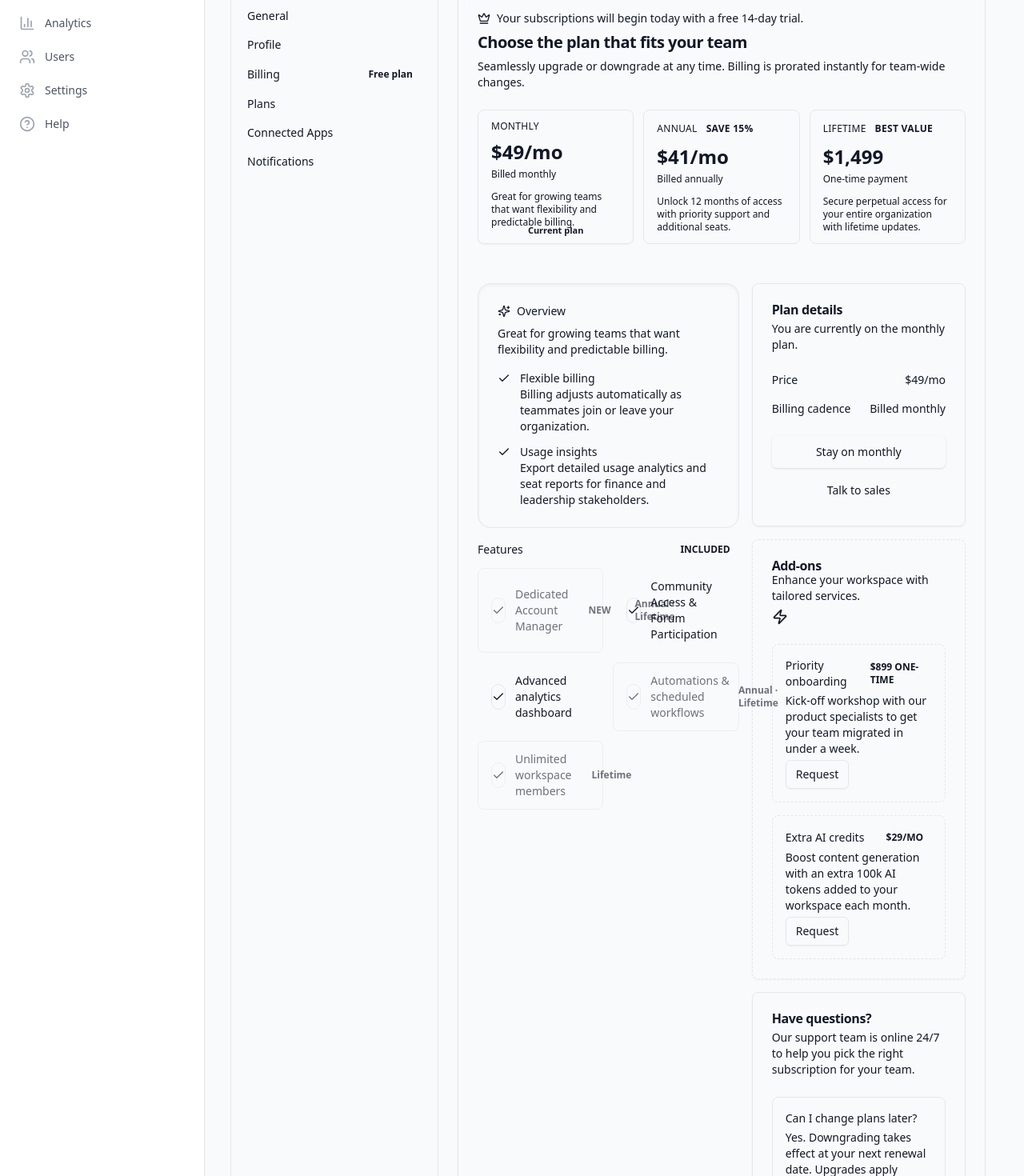
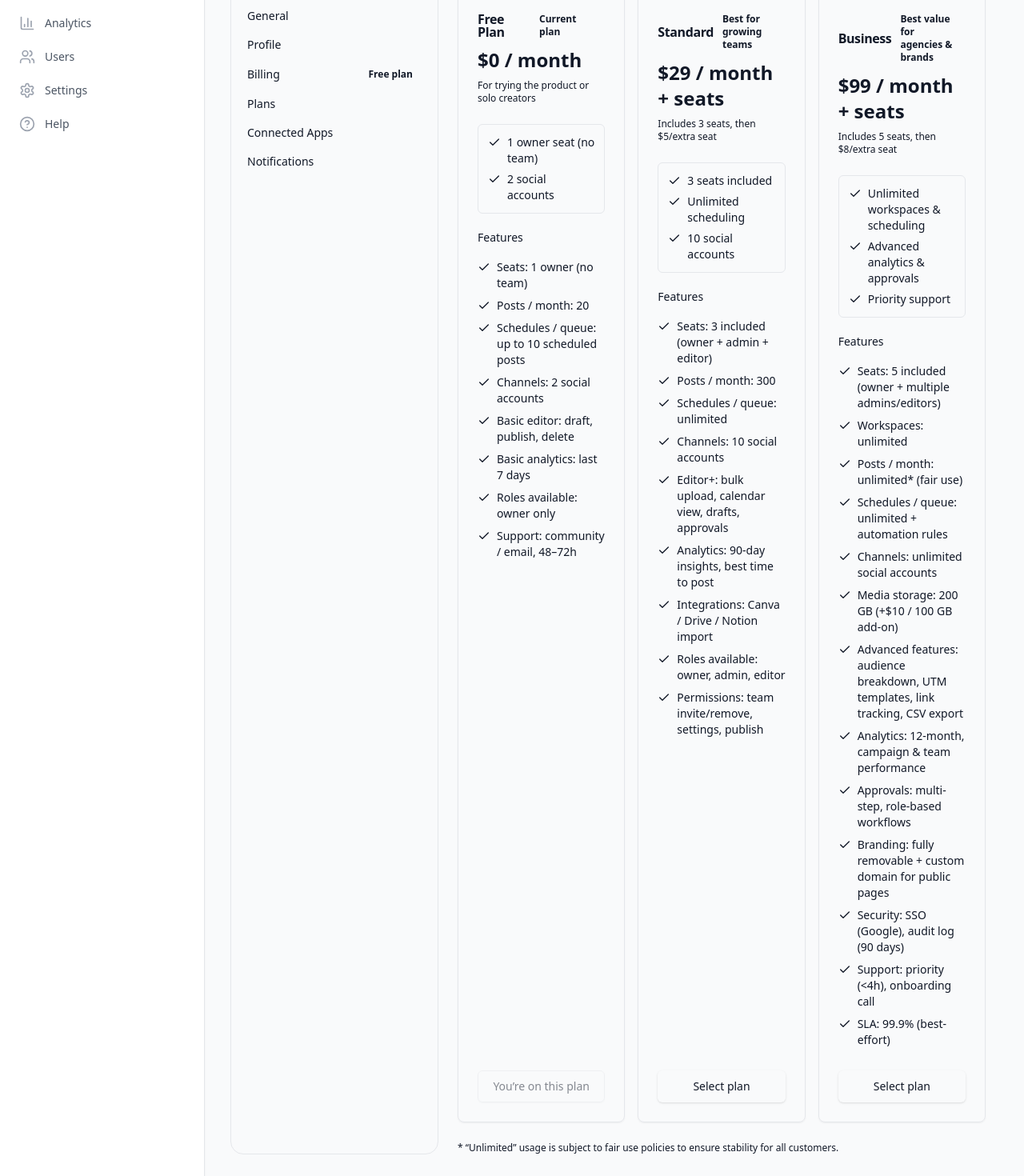
Before and after one commit to elkouariayoub-bit/smma-morocco, a Next.js app: page /settings/plans in a window 1280 px wide. Shown: the part 140-1610 px from the top of the page at 80% size. Built offline with nearby package versions, Linux system fonts and the light colour scheme.

Commit message:
Simplify plans settings page

```diff
--- a/app/(dashboard)/settings/plans/page.tsx
+++ b/app/(dashboard)/settings/plans/page.tsx
@@ -1,390 +1,179 @@
-'use client'
+'use client';
 
-import * as React from 'react'
-import { Check, Crown, Sparkles, Zap } from 'lucide-react'
+import { useMemo, type ReactNode } from 'react';
+import { Check } from 'lucide-react';
 
-import { Badge } from '@/components/ui/badge'
-import { Button } from '@/components/ui/button'
-import {
-  Card,
-  CardContent,
-  CardDescription,
-  CardFooter,
-  CardHeader,
-  CardTitle,
-} from '@/components/ui/card'
-import { Separator } from '@/components/ui/separator'
-import { cn } from '@/lib/utils'
-import { toast } from 'sonner'
+import { Card, CardContent, CardHeader, CardTitle } from '@/components/ui/card';
+import { Button } from '@/components/ui/button';
+import { Badge } from '@/components/ui/badge';
+import { Separator } from '@/components/ui/separator';
 
-type BillingCadence = 'monthly' | 'annual' | 'lifetime'
+type Feature = string;
 
 type Plan = {
-  id: BillingCadence
-  name: string
-  price: string
-  cadenceCopy: string
-  savings?: string
-  description: string
-  cta: string
+  id: 'free' | 'standard' | 'business';
+  name: string;
+  price: string;
+  sublabel?: string;
+  highlight?: string;
+  bulletsTop?: string[];
+  features: Feature[];
+};
+
+const PLANS: Plan[] = [
+  {
+    id: 'free',
+    name: 'Free Plan',
+    price: '$0 / month',
+    sublabel: 'For trying the product or solo creators',
+    bulletsTop: ['1 owner seat (no team)', '2 social accounts'],
+    features: [
+      'Seats: 1 owner (no team)',
+      'Posts / month: 20',
+      'Schedules / queue: up to 10 scheduled posts',
+      'Channels: 2 social accounts',
+      'Basic editor: draft, publish, delete',
+      'Basic analytics: last 7 days',
+      'Roles available: owner only',
+      'Support: community / email, 48–72h',
+    ],
+  },
+  {
+    id: 'standard',
+    name: 'Standard',
+    price: '$29 / month + seats',
+    sublabel: 'Includes 3 seats, then $5/extra seat',
+    highlight: 'Best for growing teams',
+    bulletsTop: ['3 seats included', 'Unlimited scheduling', '10 social accounts'],
+    features: [
+      'Seats: 3 included (owner + admin + editor)',
+      'Posts / month: 300',
+      'Schedules / queue: unlimited',
+      'Channels: 10 social accounts',
+      'Editor+: bulk upload, calendar view, drafts, approvals',
+      'Analytics: 90-day insights, best time to post',
+      'Integrations: Canva / Drive / Notion import',
+      'Roles available: owner, admin, editor',
+      'Permissions: team invite/remove, settings, publish',
+    ],
+  },
+  {
+    id: 'business',
+    name: 'Business',
+    price: '$99 / month + seats',
+    sublabel: 'Includes 5 seats, then $8/extra seat',
+    highlight: 'Best value for agencies & brands',
+    bulletsTop: [
+      'Unlimited workspaces & scheduling',
+      'Advanced analytics & approvals',
+      'Priority support',
+    ],
+    features: [
+      'Seats: 5 included (owner + multiple admins/editors)',
+      'Workspaces: unlimited',
+      'Posts / month: unlimited* (fair use)',
+      'Schedules / queue: unlimited + automation rules',
+      'Channels: unlimited social accounts',
+      'Media storage: 200 GB (+$10 / 100 GB add-on)',
+      'Advanced features: audience breakdown, UTM templates, link tracking, CSV export',
+      'Analytics: 12-month, campaign & team performance',
+      'Approvals: multi-step, role-based workflows',
+      'Branding: fully removable + custom domain for public pages',
+      'Security: SSO (Google), audit log (90 days)',
+      'Support: priority (<4h), onboarding call',
+      'SLA: 99.9% (best-effort)',
+    ],
+  },
+];
+
+function FeatureItem({ children }: { children: ReactNode }) {
+  return (
+    <li className="flex items-start gap-2">
+      <Check className="mt-0.5 h-4 w-4 shrink-0" />
+      <span className="text-sm">{children}</span>
+    </li>
+  );
 }
 
-type Feature = {
-  label: string
-  availableOn?: BillingCadence[]
-  isNew?: boolean
-}
+export default function PlansPage() {
+  const currentPlanId: Plan['id'] = 'free';
 
-const plans: Plan[] = [
-  {
-    id: 'monthly',
-    name: 'Monthly',
-    price: '$49/mo',
-    cadenceCopy: 'Billed monthly',
-    description: 'Great for growing teams that want flexibility and predictable billing.',
-    cta: 'Stay on monthly',
-  },
-  {
-    id: 'annual',
-    name: 'Annual',
-    price: '$41/mo',
-    cadenceCopy: 'Billed annually',
-    savings: 'Save 15%',
-    description: 'Unlock 12 months of access with priority support and additional seats.',
-    cta: 'Switch to annual',
-  },
-  {
-    id: 'lifetime',
-    name: 'Lifetime',
-    price: '$1,499',
-    cadenceCopy: 'One-time payment',
-    savings: 'Best value',
-    description: 'Secure perpetual access for your entire organization with lifetime updates.',
-    cta: 'Upgrade to lifetime',
-  },
-]
+  const plans = useMemo(
+    () => PLANS.map((plan) => ({ ...plan, isCurrent: plan.id === currentPlanId })),
+    [currentPlanId]
+  );
 
-const features: Feature[] = [
-  { label: 'Dedicated Account Manager', availableOn: ['annual', 'lifetime'], isNew: true },
-  { label: 'Community Access & Forum Participation' },
-  { label: 'Advanced analytics dashboard', availableOn: ['monthly', 'annual', 'lifetime'] },
-  { label: 'Automations & scheduled workflows', availableOn: ['annual', 'lifetime'] },
-  { label: 'Unlimited workspace members', availableOn: ['lifetime'] },
-]
-
-const addOns = [
-  {
-    title: 'Priority onboarding',
-    description: 'Kick-off workshop with our product specialists to get your team migrated in under a week.',
-    price: '$899 one-time',
-  },
-  {
-    title: 'Extra AI credits',
-    description: 'Boost content generation with an extra 100k AI tokens added to your workspace each month.',
-    price: '$29/mo',
-  },
-]
-
-const faq = [
-  {
-    question: 'Can I change plans later?',
-    answer:
-      'Yes. Downgrading takes effect at your next renewal date. Upgrades apply immediately with a prorated charge.',
-  },
-  {
-    question: 'Do you offer invoices?',
-    answer:
-      'All paid plans include downloadable invoices and billing contacts. We can also support purchase orders on annual agreements.',
-  },
-]
-
-export default function PlansSettingsPage() {
-  const [activePlan, setActivePlan] = React.useState<BillingCadence>('monthly')
-  const [isProcessing, setIsProcessing] = React.useState(false)
-
-  const selectedPlan = plans.find((plan) => plan.id === activePlan) ?? plans[0]
-
-  async function handlePlanChange(nextPlan: BillingCadence) {
-    if (nextPlan === activePlan) {
-      toast.success('You are already on this plan')
-      return
-    }
-
-    setIsProcessing(true)
-    setActivePlan(nextPlan)
-    try {
-      // 🔗 Replace with your API call later
-      // await fetch('/api/billing/plan', {
-      //   method: 'POST',
-      //   headers: { 'Content-Type': 'application/json' },
-      //   body: JSON.stringify({ plan: nextPlan }),
-      // })
-      await new Promise((resolve) => setTimeout(resolve, 600))
-      toast.success('Plan updated', {
-        description: `${plans.find((plan) => plan.id === nextPlan)?.name ?? 'Plan'} is now active.`,
-      })
-    } catch (error: any) {
-      toast.error(error?.message ?? 'Unable to change plans right now')
-      setActivePlan(activePlan)
-    } finally {
-      setIsProcessing(false)
-    }
-  }
-
-  function renderFeature(feature: Feature) {
-    const enabled = feature.availableOn ? feature.availableOn.includes(selectedPlan.id) : true
-    return (
-      <div
-        key={feature.label}
-        className={cn(
-          'flex items-center justify-between rounded-lg border bg-card/40 px-4 py-3 text-sm transition-colors',
-          enabled ? 'border-transparent bg-muted/30 text-foreground' : 'opacity-60',
-        )}
-      >
-        <div className="flex items-center gap-3">
-          <div
-            className={cn(
-              'flex h-8 w-8 items-center justify-center rounded-full border',
-              enabled
-                ? 'border-primary/30 bg-primary/10 text-primary'
-                : 'border-muted-foreground/20 text-muted-foreground',
-            )}
-          >
-            <Check className="h-4 w-4" />
-          </div>
-          <span>{feature.label}</span>
-        </div>
-        <div className="flex items-center gap-2">
-          {feature.isNew && <Badge variant="secondary" className="uppercase">New</Badge>}
-          {feature.availableOn && feature.availableOn.length < plans.length && (
-            <Badge variant="outline" className="text-xs">
-              {feature.availableOn.map((id) => plans.find((plan) => plan.id === id)?.name).join(' · ')}
-            </Badge>
-          )}
-        </div>
-      </div>
-    )
-  }
+  const onSelect = (id: Plan['id']) => {
+    console.log('select plan →', id);
+  };
 
   return (
     <div className="space-y-6">
       <div className="space-y-1">
         <h1 className="text-2xl font-semibold tracking-tight">Plans</h1>
         <p className="text-sm text-muted-foreground">
-          Update account preferences and manage integrations.
+          Choose the plan that fits your team. You can upgrade or downgrade anytime.
         </p>
       </div>
 
-      <Card className="overflow-hidden border-primary/10 bg-card/80 backdrop-blur">
-        <CardHeader className="gap-1">
-          <div className="flex items-center gap-2 text-sm text-muted-foreground">
-            <Crown className="h-4 w-4 text-primary" />
-            Your subscriptions will begin today with a free 14-day trial.
-          </div>
-          <CardTitle className="text-xl">Choose the plan that fits your team</CardTitle>
-          <CardDescription>
-            Seamlessly upgrade or downgrade at any time. Billing is prorated instantly for team-wide changes.
-          </CardDescription>
-        </CardHeader>
-        <CardContent className="space-y-6">
-          <div className="flex flex-wrap gap-3">
-            {plans.map((plan) => {
-              const isActive = plan.id === selectedPlan.id
-              return (
-                <button
-                  key={plan.id}
-                  type="button"
-                  onClick={() => handlePlanChange(plan.id)}
-                  disabled={isProcessing}
-                  className={cn(
-                    'group relative flex min-w-[150px] flex-1 cursor-pointer flex-col rounded-lg border px-4 py-3 text-left transition-all focus-visible:outline-none focus-visible:ring-2 focus-visible:ring-primary disabled:cursor-not-allowed md:min-w-[180px]',
-                    isActive
-                      ? 'border-primary bg-primary/10 shadow-sm'
-                      : 'border-border hover:border-primary/40 hover:bg-muted/40',
-                  )}
-                >
-                  <div className="flex items-center justify-between text-xs font-medium uppercase tracking-wide text-muted-foreground">
-                    {plan.name}
-                    {plan.savings && (
-                      <Badge variant="outline" className="text-[10px] uppercase">
-                        {plan.savings}
-                      </Badge>
-                    )}
-                  </div>
-                  <div className="mt-2 flex items-baseline gap-2">
-                    <span className="text-2xl font-semibold">{plan.price}</span>
-                  </div>
-                  <p className="mt-1 text-xs text-muted-foreground">{plan.cadenceCopy}</p>
-                  <p className="mt-3 text-xs text-muted-foreground/80">{plan.description}</p>
-                  {isActive && (
-                    <div className="pointer-events-none absolute inset-x-0 bottom-0 flex justify-center pb-2 text-[11px] font-semibold text-primary">
-                      Current plan
-                    </div>
-                  )}
-                </button>
-              )
-            })}
-          </div>
+      <div className="grid gap-4 md:grid-cols-3">
+        {plans.map((plan) => (
+          <Card key={plan.id} className="flex flex-col">
+            <CardHeader className="space-y-2">
+              <div className="flex items-center justify-between">
+                <CardTitle className="text-base">{plan.name}</CardTitle>
+                {plan.isCurrent ? (
+                  <Badge variant="secondary">Current plan</Badge>
+                ) : plan.highlight ? (
+                  <Badge variant="outline">{plan.highlight}</Badge>
+                ) : null}
+              </div>
+              <div className="text-2xl font-semibold">{plan.price}</div>
+              {plan.sublabel && (
+                <p className="text-xs text-muted-foreground">{plan.sublabel}</p>
+              )}
+            </CardHeader>
 
-          <Separator className="bg-border/60" />
+            <CardContent className="flex flex-1 flex-col gap-5">
+              {plan.bulletsTop && plan.bulletsTop.length > 0 && (
+                <div className="rounded-md border p-3 text-sm">
+                  <ul className="space-y-1.5">
+                    {plan.bulletsTop.map((bullet, index) => (
+                      <FeatureItem key={index}>{bullet}</FeatureItem>
+                    ))}
+                  </ul>
+                </div>
+              )}
 
-          <div className="grid gap-4 md:grid-cols-[1.1fr_0.9fr]">
-            <div className="space-y-4">
-              <div className="rounded-xl border border-primary/20 bg-primary/5 p-6 shadow-inner">
-                <div className="flex items-center gap-2 text-sm font-medium text-primary">
-                  <Sparkles className="h-4 w-4" />
-                  Overview
-                </div>
-                <p className="mt-2 text-sm text-muted-foreground">{selectedPlan.description}</p>
-                <ul className="mt-4 grid gap-3 text-sm">
-                  <li className="flex items-start gap-3">
-                    <div className="mt-0.5">
-                      <Check className="h-4 w-4 text-primary" />
-                    </div>
-                    <div>
-                      <div className="font-medium">Flexible billing</div>
-                      <p className="text-muted-foreground">
-                        Billing adjusts automatically as teammates join or leave your organization.
-                      </p>
-                    </div>
-                  </li>
-                  <li className="flex items-start gap-3">
-                    <div className="mt-0.5">
-                      <Check className="h-4 w-4 text-primary" />
-                    </div>
-                    <div>
-                      <div className="font-medium">Usage insights</div>
-                      <p className="text-muted-foreground">
-                        Export detailed usage analytics and seat reports for finance and leadership stakeholders.
-                      </p>
-                    </div>
-                  </li>
+              <div className="space-y-2">
+                <div className="text-sm font-medium">Features</div>
+                <Separator />
+                <ul className="space-y-2">
+                  {plan.features.map((feature, index) => (
+                    <FeatureItem key={index}>{feature}</FeatureItem>
+                  ))}
                 </ul>
               </div>
 
-              <div className="space-y-3">
-                <div className="flex items-center justify-between">
-                  <h3 className="text-sm font-medium text-muted-foreground">Features</h3>
-                  <Badge variant="outline" className="text-[11px] uppercase">
-                    Included
-                  </Badge>
-                </div>
-                <div className="grid gap-3 md:grid-cols-2">{features.map((feature) => renderFeature(feature))}</div>
+              <div className="mt-auto pt-2">
+                {plan.isCurrent ? (
+                  <Button variant="outline" className="w-full" disabled>
+                    You’re on this plan
+                  </Button>
+                ) : (
+                  <Button className="w-full" onClick={() => onSelect(plan.id)}>
+                    Select plan
+                  </Button>
+                )}
               </div>
-            </div>
+            </CardContent>
+          </Card>
+        ))}
+      </div>
 
-            <div className="space-y-4">
-              <Card className="border-primary/10 bg-card/70">
-                <CardHeader>
-                  <CardTitle className="text-base">Plan details</CardTitle>
-                  <CardDescription>
-                    You are currently on the {selectedPlan.name.toLowerCase()} plan.
-                  </CardDescription>
-                </CardHeader>
-                <CardContent className="space-y-4 text-sm">
-                  <div className="flex items-center justify-between">
-                    <span className="text-muted-foreground">Price</span>
-                    <span className="font-medium">{selectedPlan.price}</span>
-                  </div>
-                  <div className="flex items-center justify-between">
-                    <span className="text-muted-foreground">Billing cadence</span>
-                    <span className="font-medium">{selectedPlan.cadenceCopy}</span>
-                  </div>
-                  {selectedPlan.savings && (
-                    <div className="flex items-center justify-between">
-                      <span className="text-muted-foreground">Savings</span>
-                      <Badge variant="secondary" className="font-semibold">
-                        {selectedPlan.savings}
-                      </Badge>
-                    </div>
-                  )}
-                </CardContent>
-                <CardFooter className="flex flex-col gap-2">
-                  <Button className="w-full" disabled={isProcessing} onClick={() => handlePlanChange(selectedPlan.id)}>
-                    {isProcessing ? 'Updating…' : selectedPlan.cta}
-                  </Button>
-                  <Button
-                    variant="ghost"
-                    className="w-full text-muted-foreground hover:text-primary"
-                    onClick={() =>
-                      toast.success('Chat with sales', {
-                        description: 'We will connect you with an account specialist.',
-                      })
-                    }
-                  >
-                    Talk to sales
-                  </Button>
-                </CardFooter>
-              </Card>
-
-              <Card className="border-dashed">
-                <CardHeader className="flex flex-row items-start justify-between space-y-0">
-                  <div>
-                    <CardTitle className="text-base">Add-ons</CardTitle>
-                    <CardDescription>Enhance your workspace with tailored services.</CardDescription>
-                  </div>
-                  <Zap className="h-5 w-5 text-primary" />
-                </CardHeader>
-                <CardContent className="space-y-4 text-sm">
-                  {addOns.map((addon) => (
-                    <div key={addon.title} className="space-y-1 rounded-lg border border-dashed border-border/60 p-4">
-                      <div className="flex items-center justify-between">
-                        <span className="font-medium">{addon.title}</span>
-                        <Badge variant="outline" className="text-[11px] uppercase">
-                          {addon.price}
-                        </Badge>
-                      </div>
-                      <p className="text-muted-foreground">{addon.description}</p>
-                      <Button
-                        size="sm"
-                        variant="outline"
-                        className="mt-2"
-                        onClick={() =>
-                          toast.success(`${addon.title} requested`, {
-                            description: 'Our team will reach out within 1 business day.',
-                          })
-                        }
-                      >
-                        Request
-                      </Button>
-                    </div>
-                  ))}
-                </CardContent>
-              </Card>
-
-              <Card className="border-primary/10 bg-primary/5">
-                <CardHeader>
-                  <CardTitle className="text-base">Have questions?</CardTitle>
-                  <CardDescription>
-                    Our support team is online 24/7 to help you pick the right subscription for your team.
-                  </CardDescription>
-                </CardHeader>
-                <CardContent className="space-y-4 text-sm">
-                  {faq.map((item) => (
-                    <div key={item.question} className="space-y-1 rounded-lg border border-primary/10 bg-background/60 p-4">
-                      <div className="font-medium">{item.question}</div>
-                      <p className="text-muted-foreground">{item.answer}</p>
-                    </div>
-                  ))}
-                </CardContent>
-                <CardFooter>
-                  <Button
-                    variant="outline"
-                    className="w-full"
-                    onClick={() =>
-                      toast.success('Schedule a call', {
-                        description: 'Pick a time that works for you.',
-                      })
-                    }
-                  >
-                    Schedule a call
-                  </Button>
-                </CardFooter>
-              </Card>
-            </div>
-          </div>
-        </CardContent>
-      </Card>
+      <p className="text-xs text-muted-foreground">
+        * “Unlimited” usage is subject to fair use policies to ensure stability for all customers.
+      </p>
     </div>
-  )
+  );
 }
```
